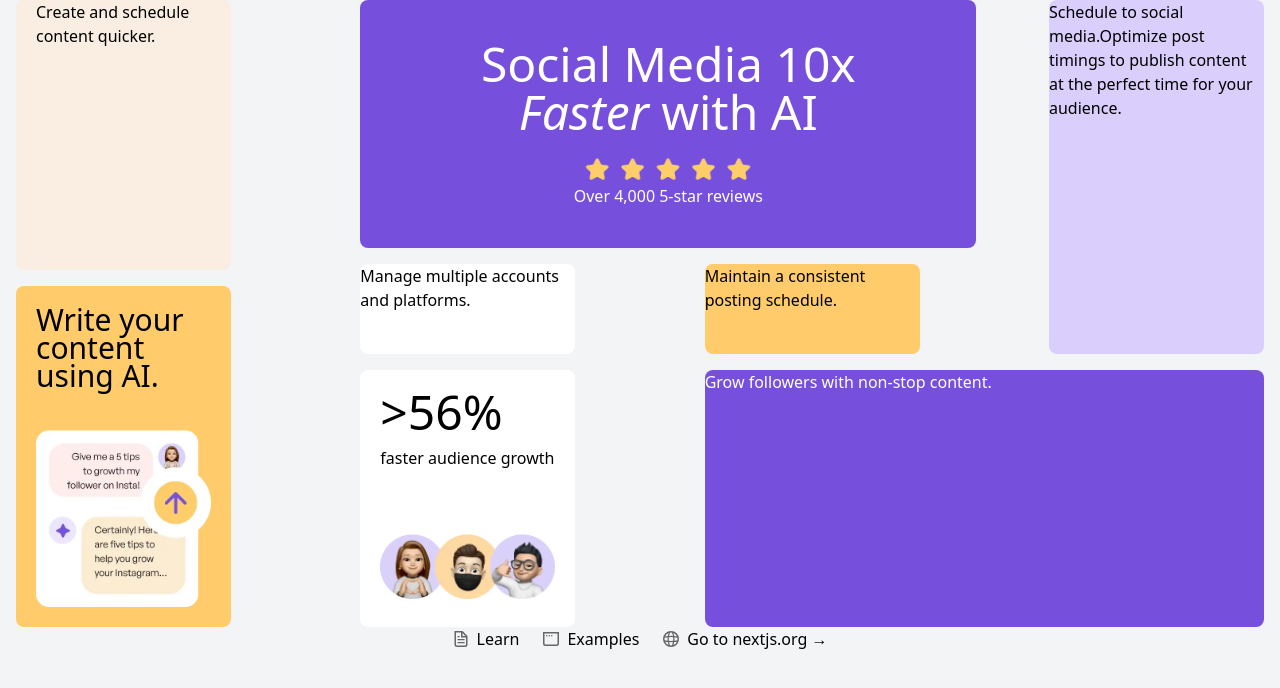
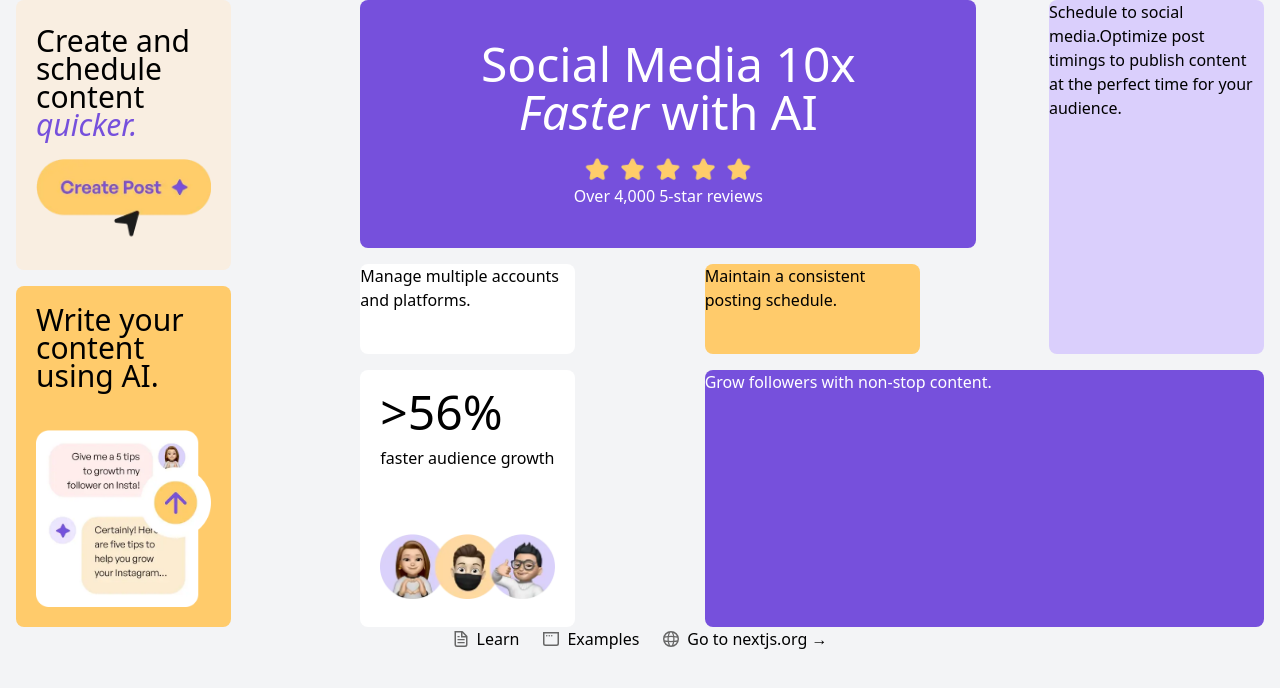
Before and after one commit to chungvuiloong/bento-grid, a Next.js app: page / in a window 1280 px wide. Shown: the top 688 px of the page. Built offline with nearby package versions, Linux system fonts and the light colour scheme.

Commit message:
Finished Create Schedule box.

```diff
--- a/src/app/page.tsx
+++ b/src/app/page.tsx
@@ -1,6 +1,7 @@
 import Image from "next/image";
 import Card from "./components/Card";
 import Chat_Img from "../../public/assets/images/illustration-ai-content.webp"
+import Create_img from "../../public/assets/images/illustration-create-post.webp"
 import People_Img from "../../public/assets/images/illustration-audience-growth.webp"
 import Star_Review_Img from "../../public/assets/images/illustration-five-stars.webp"
 
@@ -9,7 +10,14 @@ export default function Home() {
     <div className="min-h-screen bg-gray-100">
       <main className="mx-auto container px-4">
         <div className=" grid grid-flow-row-dense grid-cols-3 grid-rows-3 gap-4">
-            <Card className=" px-5 bg-Yellow-100 row-start-1 row-span-5 col-span-1">Create and schedule content quicker.</Card>
+            <Card className=" px-5 bg-Yellow-100 row-start-1 row-span-5 col-span-1 flex flex-col gap-5 justify-center">
+                <p className="text-3xl leading-7 font-medium">
+                    <span>Create and schedule content</span>
+                    <br/>
+                    <span className="text-Purple-500 italic">quicker.</span>
+                </p>
+                <Image src={Create_img} alt="AI icon" width={200} height={200} className="" />
+            </Card>
             <Card className="p-5 bg-Yellow-500 row-start-6 row-span-5 col-span-1 flex flex-col gap-10">
                 <p className="text-3xl leading-7 font-medium">Write your content using AI.</p>
                 <Image src={Chat_Img} alt="AI icon" width={200} height={200} className="" />
```
